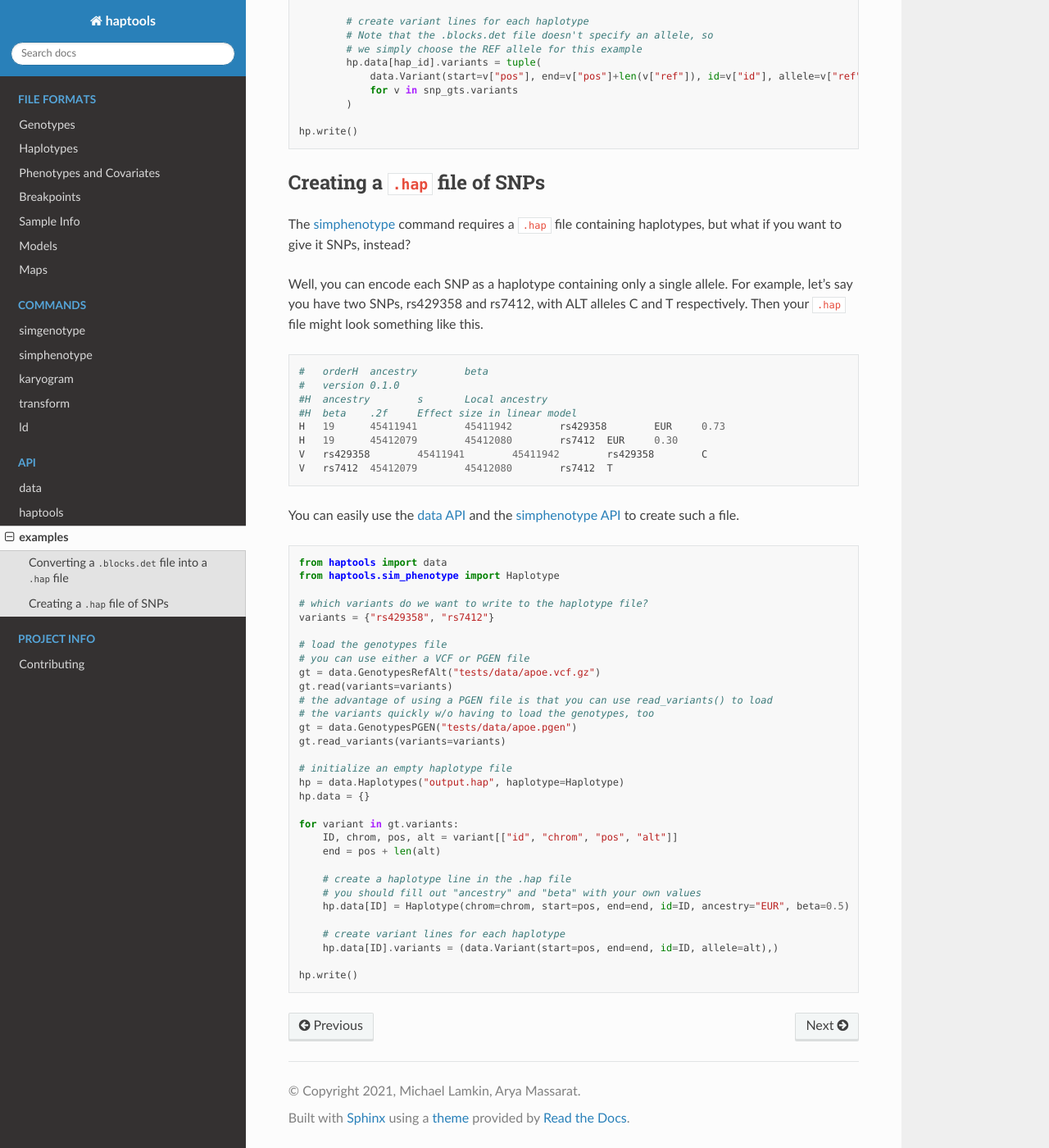
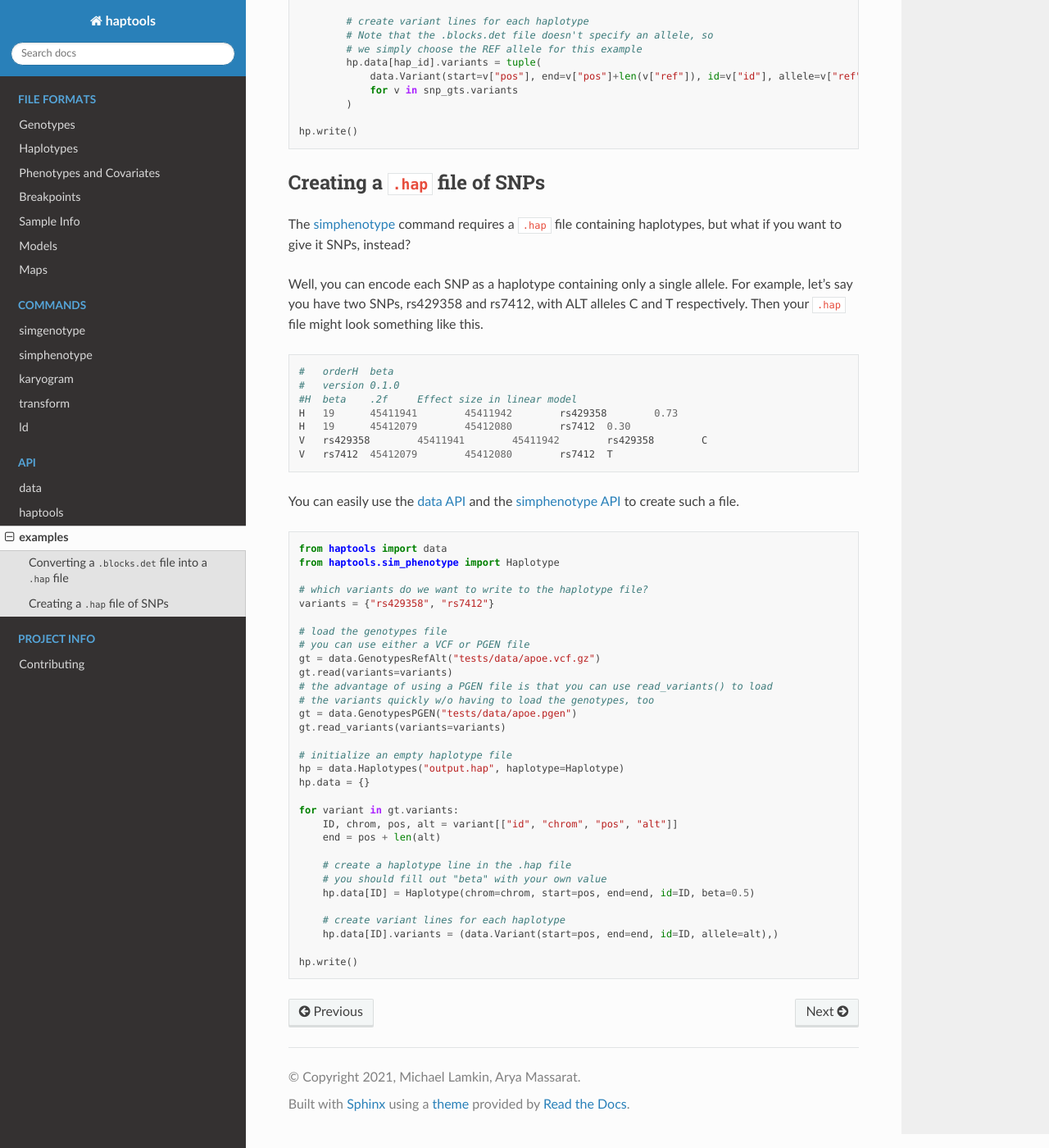
Before and after one commit to CAST-genomics/haptools, a Sphinx documentation site: the page built from docs/api/examples.rst, in a window 1280 px wide and 1400 px high, scrolled down 846 px. Shown: the whole window at 82% size. Built offline with Sphinx 7.4.7 and the Read the Docs theme 2.0.0, drawn with Linux system fonts in a browser that asks for light colours.

Commit message:
remove ancestry info from example for hap2snp

```diff
--- a/docs/api/examples.rst
+++ b/docs/api/examples.rst
@@ -64,12 +64,11 @@ Well, you can encode each SNP as a haplotype containing only a single allele. Fo
 
 .. code-block::
 
-    #	orderH	ancestry	beta
+    #	orderH	beta
     #	version	0.1.0
-    #H	ancestry	s	Local ancestry
     #H	beta	.2f	Effect size in linear model
-    H	19	45411941	45411942	rs429358	EUR	0.73
-    H	19	45412079	45412080	rs7412	EUR	0.30
+    H	19	45411941	45411942	rs429358	0.73
+    H	19	45412079	45412080	rs7412	0.30
     V	rs429358	45411941	45411942	rs429358	C
     V	rs7412	45412079	45412080	rs7412	T
 
@@ -97,12 +96,12 @@ You can easily use the :ref:`data API <api-data>` and the :ref:`simphenotype API
     hp.data = {}
 
     for variant in gt.variants:
-    	ID, chrom, pos, alt = variant[["id", "chrom", "pos", "alt"]]
-    	end = pos + len(alt)
+        ID, chrom, pos, alt = variant[["id", "chrom", "pos", "alt"]]
+        end = pos + len(alt)
 
         # create a haplotype line in the .hap file
-        # you should fill out "ancestry" and "beta" with your own values
-        hp.data[ID] = Haplotype(chrom=chrom, start=pos, end=end, id=ID, ancestry="EUR", beta=0.5)
+        # you should fill out "beta" with your own value
+        hp.data[ID] = Haplotype(chrom=chrom, start=pos, end=end, id=ID, beta=0.5)
 
         # create variant lines for each haplotype
         hp.data[ID].variants = (data.Variant(start=pos, end=end, id=ID, allele=alt),)
--- a/docs/index.rst
+++ b/docs/index.rst
@@ -8,11 +8,12 @@ Haptools is a collection of tools for simulating and analyzing genotypes and phe
 Installation
 ~~~~~~~~~~~~
 .. note::
-   To reduce the likelihood of errors when installing, we recommend installing ``haptools`` within a new conda environment with a recent version of pip:
+   To reduce the likelihood of errors, we recommend installing ``haptools`` within a new conda environment using a recent version of pip:
 
    .. code-block:: bash
 
-      conda create -n haptools -c conda-forge 'pip>=22.2.2'
+      conda create -y -n haptools -c conda-forge 'pip>=22.2.2'
+      conda activate haptools
 
 We have not officially published ``haptools`` yet, but in the meantime, you can install it directly from our Github repository.
 
```
